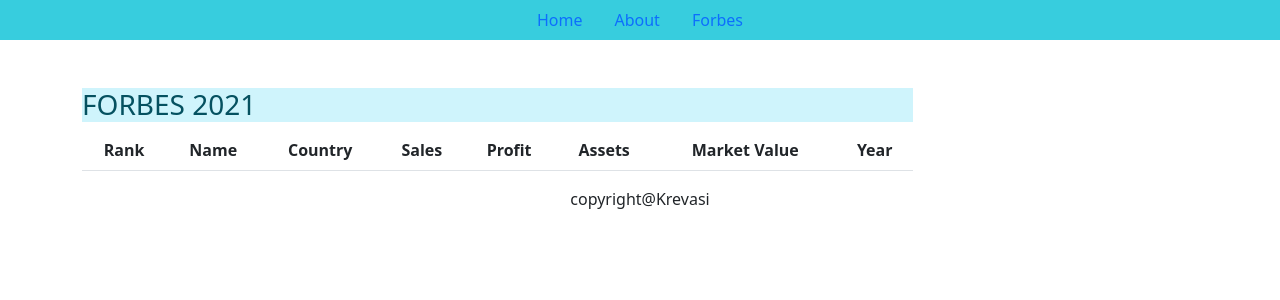
After one commit to yogiflogic/php-oop-mvc, a PHP site: the page made by app/views/forbes/index.php in a window 1280 px wide. The commit adds this page. Shown: the top 300 px of the page. Run offline with PHP 8.4, Linux system fonts and the light colour scheme; the template is opened without the code that fills it, so the values that code supplies are empty; some libraries are stand-ins or nearby versions.

Commit message:
menambahkan model,sinkron ke DB ,asset dan bootstrap

```diff
--- a/app/controllers/Home.php
+++ b/app/controllers/Home.php
@@ -2,13 +2,13 @@
 
 class Home extends controller{
     //method DEFAULT yang di atur controller
-    public function index($title='HOME')
+    public function index($title='Home')
     {
         $data['title'] = $title;
+        $data['nama'] = $this->model('User_model')->getUser();
         $this->view('templates/header',$data);
-        $this->view('home/index');
+        $this->view('home/index',$data);
         $this->view('templates/footer');
-
 
     }
 }
--- /dev/null
+++ b/app/core/Config.php
@@ -0,0 +1,5 @@
+<?php
+
+define('BASEURL','http://localhost:8080/php/php-oop-mvc/public/');
+
+?>
--- a/app/init.php
+++ b/app/init.php
@@ -1,5 +1,6 @@
 <?php
     require_once "core/App.php";
     require_once "core/Controller.php";
+    require_once "core/Config.php";
 
 ?>
--- a/app/views/about/index.php
+++ b/app/views/about/index.php
@@ -1,5 +1,6 @@
-
+<div class="container mb-5">
     <h1>Halaman About</h1>
     <ul>
         <li>Helo my name is <?= $data['nama'] ?> & my job is <?= $data['job'] ?></li>
     </ul>
+</div>
--- /dev/null
+++ b/app/views/forbes/index.php
@@ -0,0 +1,35 @@
+<div class="container mt-5">
+
+    <div class="row">
+        <div class="col-9">
+            <h3 class="alert-info">FORBES 2021</h3>
+            <table class="table table-responsive text-center  align-middle table-striped table-hover ">
+                <thead>
+                    <tr>
+                        <th>Rank</th>
+                        <th>Name</th>
+                        <th>Country</th>
+                        <th>Sales</th>
+                        <th>Profit</th>
+                        <th>Assets</th>
+                        <th>Market Value</th>
+                        <th>Year</th>
+                    </tr>
+                </thead>
+                <?php foreach($data['fbs'] as $forbes) : ?>
+                    <tr>
+                        <td><?= $forbes['Rank']; ?></td>
+                        <td><?= $forbes['Name']; ?></td>
+                        <td><?= $forbes['Country']; ?></td>
+                        <td><?= $forbes['Sales']; ?></td>
+                        <td><?= $forbes['Profit']; ?></td>
+                        <td><?= $forbes['Assets']; ?></td>
+                        <td><?= $forbes['Market_Value']; ?></td>
+                        <td><?= $forbes['Year']; ?></td>
+                    </tr>
+                <?php endforeach; ?>
+            </table>
+            </div>
+        </div>
+    </div>
+</div>
--- a/app/views/templates/footer.php
+++ b/app/views/templates/footer.php
@@ -1,2 +1,14 @@
+<!-- Optional JavaScript; choose one of the two! -->
+
+    <!-- Option 1: Bootstrap Bundle with Popper -->
+    <script src="https://cdn.jsdelivr.net/npm/bootstrap@5.1.0/dist/js/bootstrap.bundle.min.js" integrity="sha384-U1DAWAznBHeqEIlVSCgzq+c9gqGAJn5c/t99JyeKa9xxaYpSvHU5awsuZVVFIhvj" crossorigin="anonymous"></script>
+    <!-- Option 2: Separate Popper and Bootstrap JS -->
+    <!--
+    <script src="https://cdn.jsdelivr.net/npm/@popperjs/core@2.9.3/dist/umd/popper.min.js" integrity="sha384-eMNCOe7tC1doHpGoWe/6oMVemdAVTMs2xqW4mwXrXsW0L84Iytr2wi5v2QjrP/xp" crossorigin="anonymous"></script>
+    <script src="https://cdn.jsdelivr.net/npm/bootstrap@5.1.0/dist/js/bootstrap.min.js" integrity="sha384-cn7l7gDp0eyniUwwAZgrzD06kc/tftFf19TOAs2zVinnD/C7E91j9yyk5//jjpt/" crossorigin="anonymous"></script>
+    -->
+
 </body>
+<footer style="text-align: center;">copyright@Krevasi</footer>
+
 </html>
--- a/app/views/templates/header.php
+++ b/app/views/templates/header.php
@@ -4,6 +4,22 @@
     <meta charset="UTF-8">
     <meta http-equiv="X-UA-Compatible" content="IE=edge">
     <meta name="viewport" content="width=device-width, initial-scale=1.0">
+    <link href="https://cdn.jsdelivr.net/npm/bootstrap@5.1.0/dist/css/bootstrap.min.css" rel="stylesheet" integrity="sha384-KyZXEAg3QhqLMpG8r+8fhAXLRk2vvoC2f3B09zVXn8CA5QIVfZOJ3BCsw2P0p/We" crossorigin="anonymous">
     <title><?= $data['title']; ?></title>
 </head>
+<nav style="background-color: #37CDDE;">
+<div class="container">
+    <ul class="nav justify-content-center">
+    <li class="nav-item">
+        <a class="nav-link" href="<?= BASEURL ;?>">Home</a>
+    </li>
+    <li class="nav-item">
+    <a class="nav-link" href="<?= BASEURL; ?>about">About</a>
+    </li>
+    <li class="nav-item">
+    <a class="nav-link" href="<?= BASEURL; ?>forbes">Forbes</a>
+    </li>
+    </ul>
+</div>
+</nav>
 <body>
```
Also changed, not shown: app/controllers/Forbes.php (added, +17 -0 lines), app/core/App.php (+6 -1 lines), app/core/Controller.php (+7 -1 lines), app/models/Forbes_model.php (added, +28 -0 lines), app/models/User_model.php (added, +12 -0 lines), app/views/home/index.php (+56 -1 lines), MVC-Architecture.png (added).
